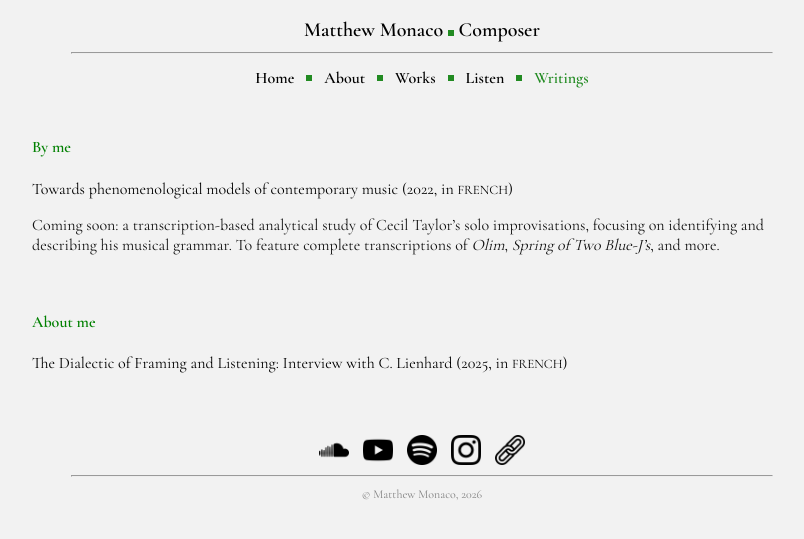
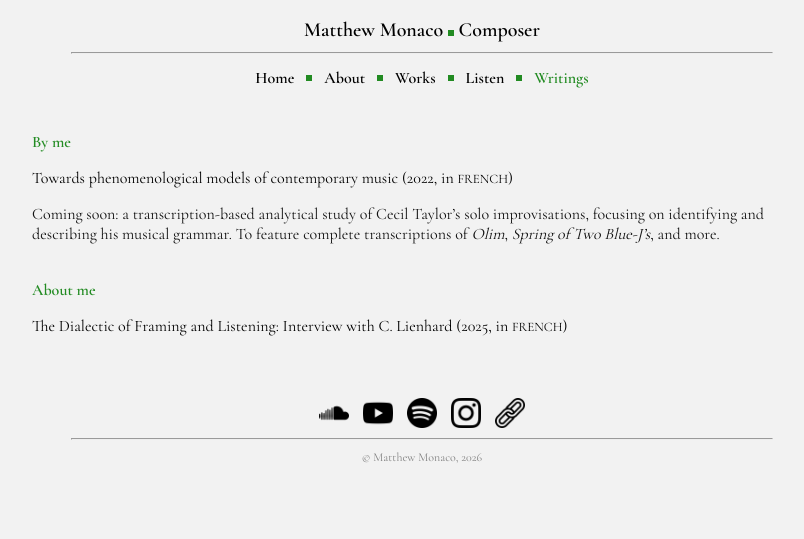
Before and after one commit to matthew-monaco/matthew-monaco.github.io, a Jekyll site: the page built from writings.md, in a window 1280 px wide. Shown: the top 539 px of the page, without its empty margins (218-1022 px from the left). Built offline with Jekyll 4.4.1, drawn with Linux system fonts in a browser that asks for light colours.

Commit message:
Update writings.md

```diff
--- a/writings.md
+++ b/writings.md
@@ -4,13 +4,13 @@ title: Writings | Matthew Monaco
 permalink: /writings
 ---
 
-#### <span style="color: green">By me</span>
+<span class="green-bold">By me</span>
 
 <a href="https://www.conservatoiredeparis.fr/sites/default/files/Recherche-Editions/TEP_MONACO_2021.pdf" style="color: black">Towards phenomenological models of contemporary music (2022, in <font size="2">FRENCH</font>)</a>
 
 Coming soon: a transcription-based analytical study of Cecil Taylor's solo improvisations, focusing on identifying and describing his musical grammar. To feature complete transcriptions of <em>Olim</em>, <em>Spring of Two Blue-J's</em>, and more.
 
 <br>
-#### <span style="color: green">About me</span>
+<span class="green-bold">About me</span>
 
 <a href="/interview-with-camille-lienhard" style="color: black">The Dialectic of Framing and Listening: Interview with C. Lienhard (2025, in <font size="2">FRENCH</font>)</a>
```
